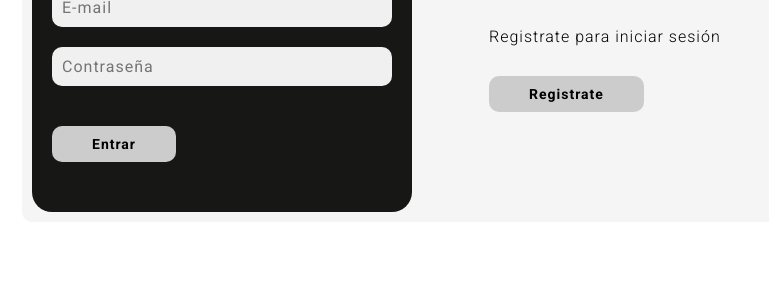
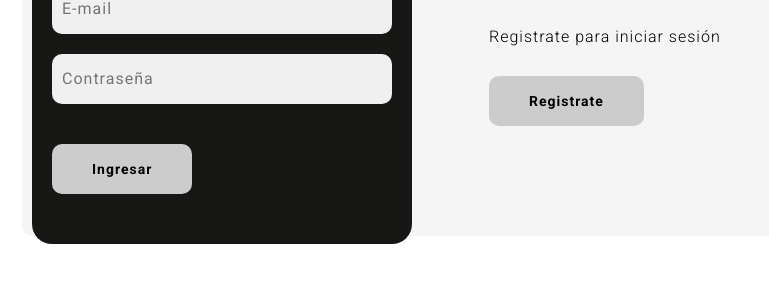
Before and after one commit to LauraPatriciaCruz/LOGIN-Y-REGISTRO, a plain HTML site: page index.html in a window 1280 px wide. Shown: the part 253-536 px from the top of the page, without its empty margins (218-987 px from the left). Drawn offline with Linux system fonts and the light colour scheme.

Commit message:
INPUT AND BUTTONS SIZE CHANGED

```diff
--- a/index.html
+++ b/index.html
@@ -33,17 +33,15 @@
                         <span class="icon"><img src="imagenes/whiteIcon.png" alt=""></span>
                         <input type="text" placeholder="E-mail">
                         <input type="password" placeholder="Contraseña">
-                        <button>Entrar</button>
+                        <button>Ingresar</button>
                     </form>
 
                     <!-------------------------REGISTRO------------------------->
                     <form action="" class="formularioRegister">
-
                         <h2>Registro</h2>
                         <span class="icon"><img src="imagenes/whiteIcon.png" alt=""></span>
-                        <input type="text" placeholder="Nombre y Apellido">
+                        <input type="text" placeholder="Usuario">
                         <input type="text" placeholder="E-mail">
-                        <input type="text" placeholder="Usuario">
                         <input type="password" placeholder="Contraseña">
                         <button>Registrar</button>
                     </form>
--- a/styles.css
+++ b/styles.css
@@ -61,6 +61,7 @@ main{
 }
 
 .cajaTrasera button{
+    height: 50px;
     padding: 10px 40px;
     border: none;
     border-radius: 10px;
@@ -115,6 +116,7 @@ main{
 }
 .contenedorLogin-register form input{
     width: 100%;
+    height: 50px;
     margin-top: 20px;
     padding: 10px;
     border: none;
@@ -125,6 +127,7 @@ main{
     letter-spacing: 1px;
 }
 .contenedorLogin-register form button{
+    height: 50px;
     padding: 10px 40px;
     margin-top: 40px;
     border: none;
```
